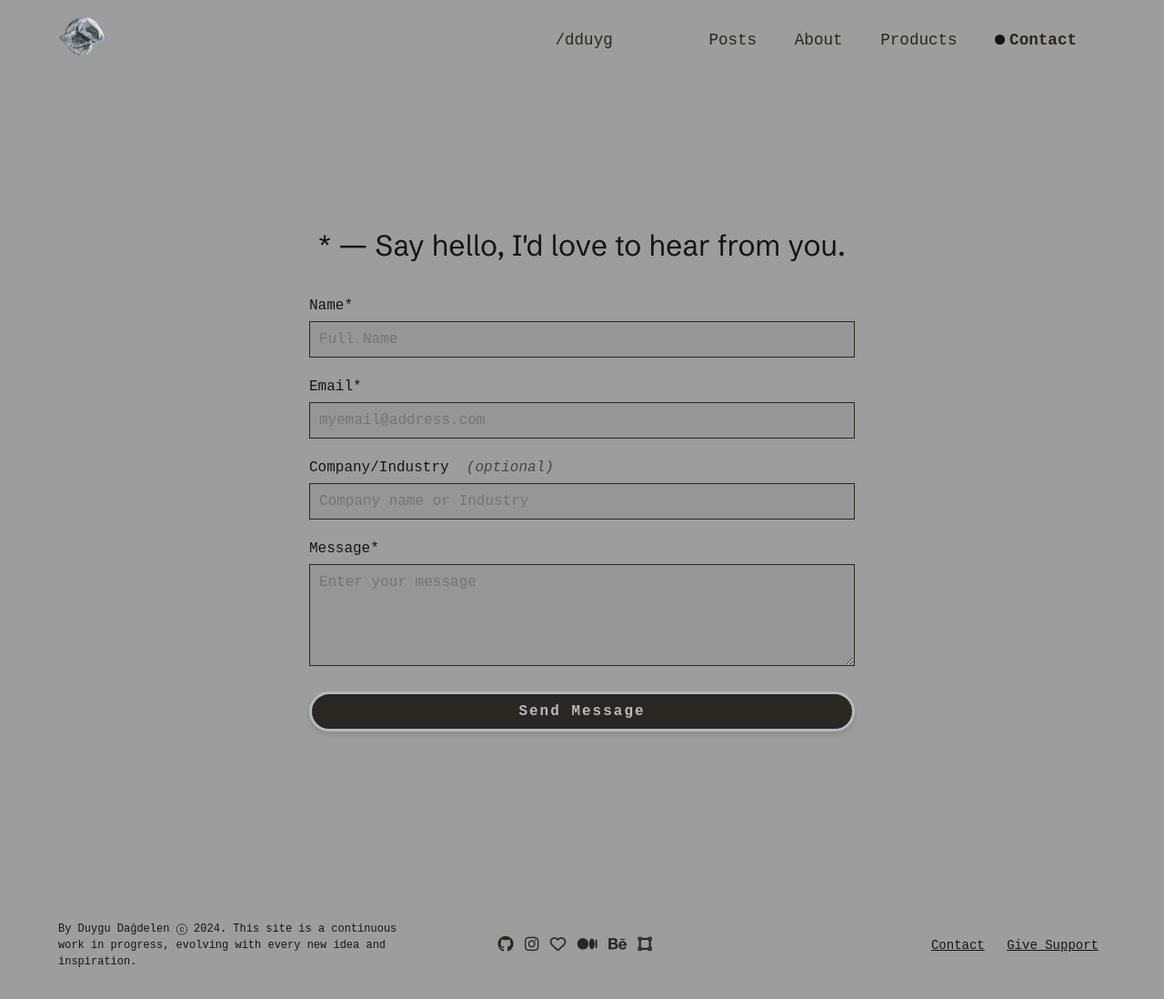
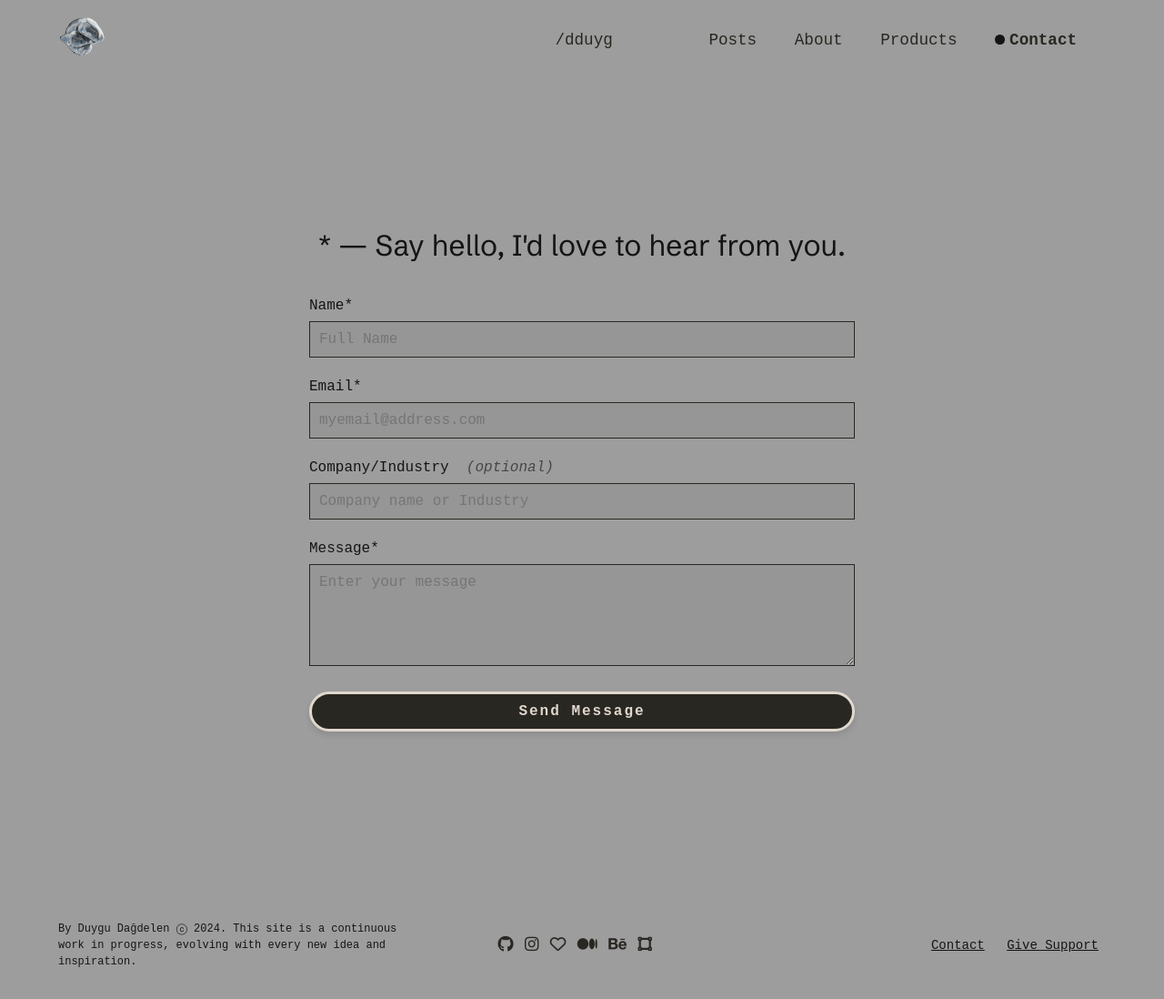
Before and after one commit to dduyg/duuuy, a Jekyll site: the page built from contact.html, in a window 1280 px wide. Shown: the whole page at 91% size. Built offline with Jekyll 4.4.1, drawn with Linux system fonts in a browser that asks for light colours; nearby versions of some CDN libraries; some web fonts are replaced.

Commit message:
Update main.css

```diff
--- a/assets/main.css
+++ b/assets/main.css
@@ -1,7 +1,7 @@
 :root {
   --color-main: rgba(0, 0, 0, 0.87);
   --color-light-main: #292721;
-  --marker: #B8B9BE;
+  --marker: #E0D7CE;
   --back: #9D9D9D;
   --main-font: "Schibsted Grotesk", sans-serif;
   --mono-font: 'Lab Mono', monospace;
```
